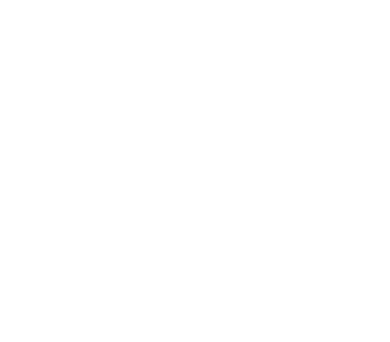
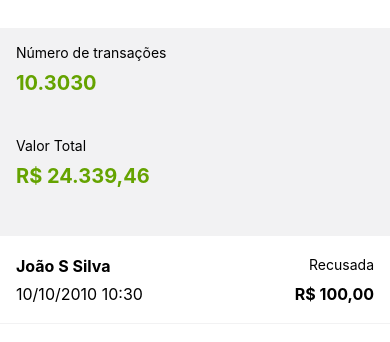
Before and after one commit to vitorDelmondes/transaction-center, a React Native app: screen / in a window 390 px wide. Shown: the top 342 px of the page. Built offline with nearby package versions, Linux system fonts and the light colour scheme.

Commit message:
Contrução da tela central de trasações.

```diff
--- a/App.tsx
+++ b/App.tsx
@@ -7,7 +7,7 @@
 export default function App() {
   return (
     <>
-      <StatusBar style="dark" backgroundColor="#F2F2F3" translucent/>
+      <StatusBar style="auto" backgroundColor="#F2F2F3" translucent/>
       <Home/>
     </>
   );
--- a/src/pages/Home/index.tsx
+++ b/src/pages/Home/index.tsx
@@ -1,10 +1,76 @@
 import React from 'react';
-import { View } from 'react-native';
+import { View, StyleSheet, Text } from 'react-native';
 
 // import { Container } from './styles';
 
 const Home: React.FC = () => {
-  return <View />;
+  return (
+    <View style={styles.container}>
+      <View style={styles.metaContainer}>
+        <View style={styles.metaInfo}>
+          <Text>Número de transações</Text>
+          <Text style={styles.metaNumber}>10.3030</Text>
+        </View>
+        <View style={styles.metaInfo}>
+          <Text>Valor Total</Text>
+          <Text style={styles.metaNumber}>R$ 24.339,46</Text>
+        </View>
+      </View>
+
+      {/* Transações */}
+      <View style={styles.boxTransaction}>
+        <View style={styles.rowTransaction}>
+          <Text style={{ fontWeight: 'bold', fontSize: 16 }}>João S Silva</Text>
+          <Text style={{ fontSize: 14 }}>Recusada</Text>
+        </View>
+        <View style={styles.rowTransaction}>
+          <Text style={{ fontSize: 16 }}>10/10/2010 10:30</Text>
+          <Text style={{ fontWeight: 'bold', fontSize: 16 }}>R$ 100,00</Text>
+        </View>
+      </View>
+
+    </View>
+  )
 }
 
+const styles = StyleSheet.create({
+
+  container: {
+    flex: 1,
+    paddingTop: 28,
+    backgroundColor: "#fff"
+  },
+
+  metaContainer: {
+    backgroundColor: '#F2F2F3',
+    height: 208,
+
+  },
+
+  metaInfo: {
+    padding: 16,
+  },
+
+  metaNumber: {
+    color: "#65A300",
+    fontWeight: 'bold',
+    fontSize: 20,
+    paddingVertical: 10
+  },
+
+  boxTransaction: {
+    height: 88,
+    padding: 16,
+    borderBottomWidth: 1,
+    borderBottomColor: '#F2F2F3'
+  },
+
+  rowTransaction: {
+    paddingVertical: 4,
+    flexDirection: 'row',
+    justifyContent: 'space-between'
+  }
+
+})
+
 export default Home;
```
Also changed, not shown: 1 other file (tests, documents, lock files or other folders).
